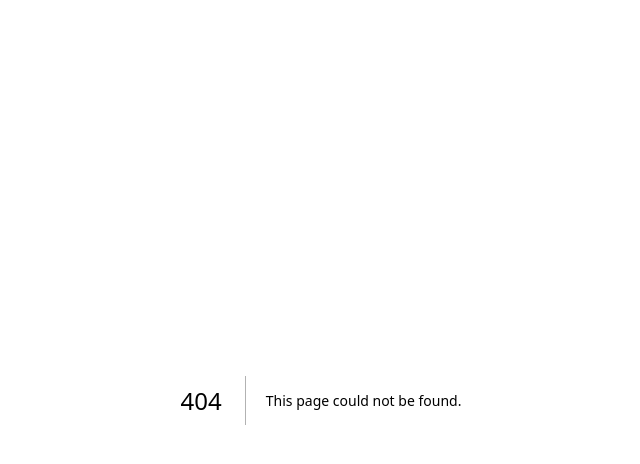
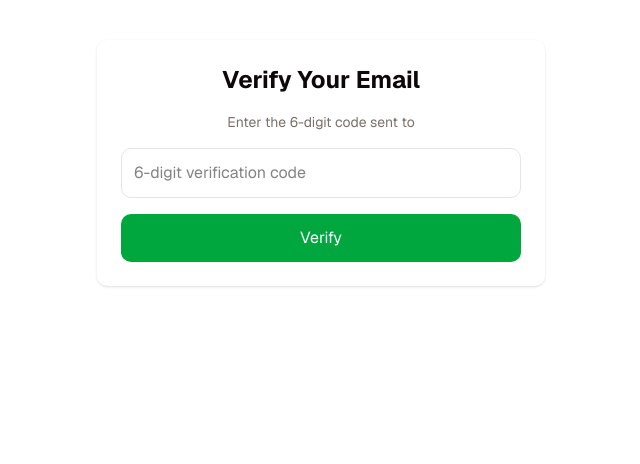
Before and after one commit to rorisangputu/wagglev1, a Next.js app: page /verify in a window 1280 px wide. Before the commit this address had no page. Shown: the top 464 px of the page, without its empty margins (319-959 px from the left). Built offline with nearby package versions, Linux system fonts and the light colour scheme.

Commit message:
creating verify code page

```diff
--- /dev/null
+++ b/src/app/(auth)/verify/page.tsx
@@ -0,0 +1,83 @@
+"use client";
+
+import { useState, useTransition } from "react";
+import { useRouter, useSearchParams } from "next/navigation";
+import { Alert, AlertDescription, AlertTitle } from "@/components/ui/alert";
+import { XCircleIcon } from "lucide-react";
+
+export default function VerifyPage() {
+  const searchParams = useSearchParams();
+  const email = searchParams.get("email");
+
+  const [code, setCode] = useState("");
+  const [error, setError] = useState("");
+  const [isPending, startTransition] = useTransition();
+  const router = useRouter();
+
+  const handleVerify = async (e: React.FormEvent) => {
+    e.preventDefault();
+    setError("");
+
+    if (!email) {
+      setError("Missing email. Please sign up again.");
+      return;
+    }
+
+    startTransition(async () => {
+      try {
+        const res = await fetch("/api/auth/verify", {
+          method: "POST",
+          headers: { "Content-Type": "application/json" },
+          body: JSON.stringify({ email, code }),
+        });
+
+        if (res.ok) {
+          router.push("/sign-in?verified=true");
+        } else {
+          const data = await res.json();
+          setError(data.message || "Verification failed.");
+        }
+      } catch {
+        setError("Verification failed. Please try again.");
+      }
+    });
+  };
+
+  return (
+    <div className="w-full max-w-md mx-auto mt-10 p-6 bg-white rounded-lg shadow space-y-4">
+      <h1 className="text-2xl font-bold text-center">Verify Your Email</h1>
+      <p className="text-center text-muted-foreground text-sm">
+        Enter the 6-digit code sent to{" "}
+        <span className="font-medium">{email}</span>
+      </p>
+
+      {error && (
+        <Alert variant="destructive">
+          <XCircleIcon className="h-5 w-5" />
+          <AlertTitle>Verification Failed</AlertTitle>
+          <AlertDescription>{error}</AlertDescription>
+        </Alert>
+      )}
+
+      <form onSubmit={handleVerify} className="space-y-4">
+        <input
+          type="text"
+          name="code"
+          placeholder="6-digit verification code"
+          value={code}
+          onChange={(e) => setCode(e.target.value)}
+          required
+          className="w-full p-3 border rounded-lg focus:outline-none focus:ring focus:border-black"
+        />
+
+        <button
+          type="submit"
+          disabled={isPending}
+          className="w-full bg-green-600 text-white py-3 rounded-lg hover:bg-green-700 transition"
+        >
+          {isPending ? "Verifying..." : "Verify"}
+        </button>
+      </form>
+    </div>
+  );
+}
```
